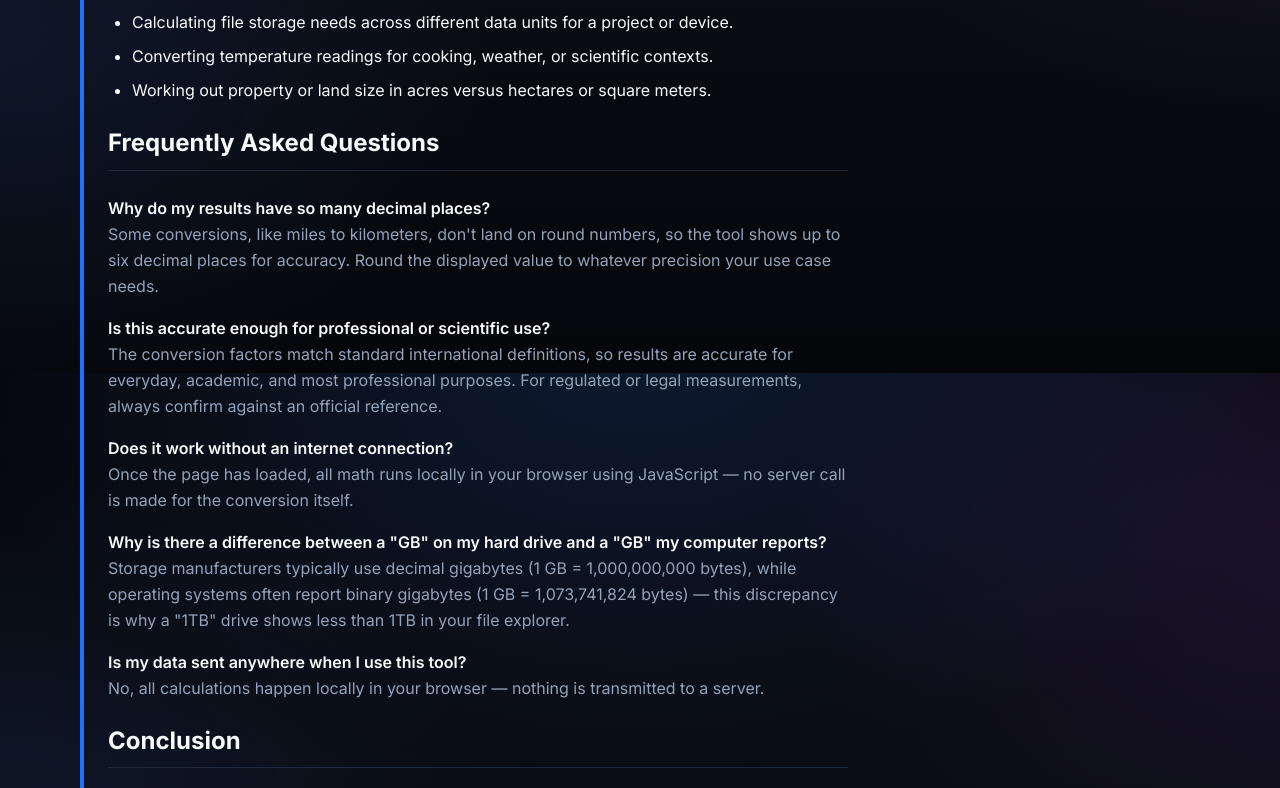
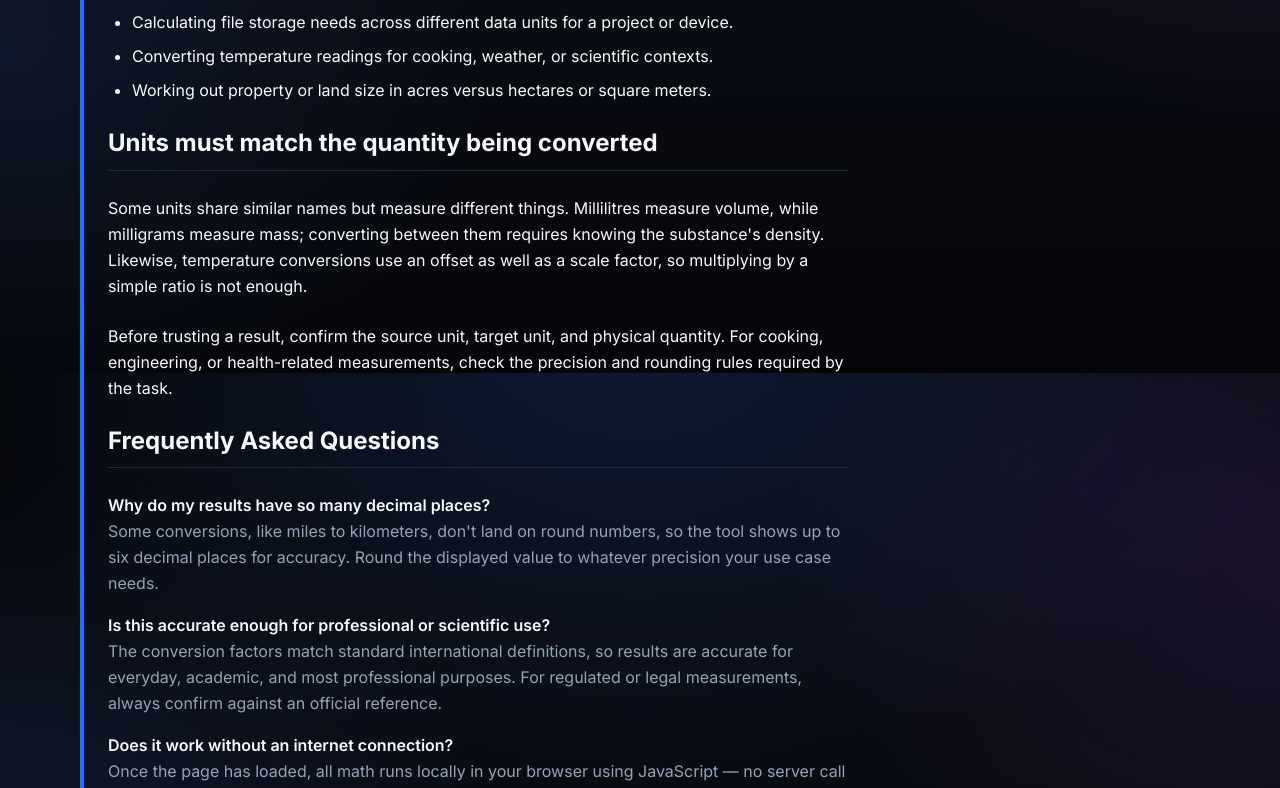
Before and after one commit to surajkumar122024-star/ok01, a Next.js app: page /blog/unit-converter-guide in a window 1280 px wide. Shown: the part 2827-3615 px from the top of the page. Built offline with nearby package versions, Linux system fonts and the light colour scheme.

Commit message:
Add distinct practical section to guide

```diff
--- a/src/app/blog/unit-converter-guide/page.tsx
+++ b/src/app/blog/unit-converter-guide/page.tsx
@@ -140,6 +140,7 @@ export default function UnitConverterArticle() {
             <li>Working out property or land size in acres versus hectares or square meters.</li>
           </ul>
 
+          <h2 className="text-2xl font-bold mt-8">Units must match the quantity being converted</h2><p>Some units share similar names but measure different things. Millilitres measure volume, while milligrams measure mass; converting between them requires knowing the substance's density. Likewise, temperature conversions use an offset as well as a scale factor, so multiplying by a simple ratio is not enough.</p><p>Before trusting a result, confirm the source unit, target unit, and physical quantity. For cooking, engineering, or health-related measurements, check the precision and rounding rules required by the task.</p>
           <h2 id="faq" className="text-2xl font-bold mt-8">Frequently Asked Questions</h2>
           <div className="space-y-4">
             <div>
```
